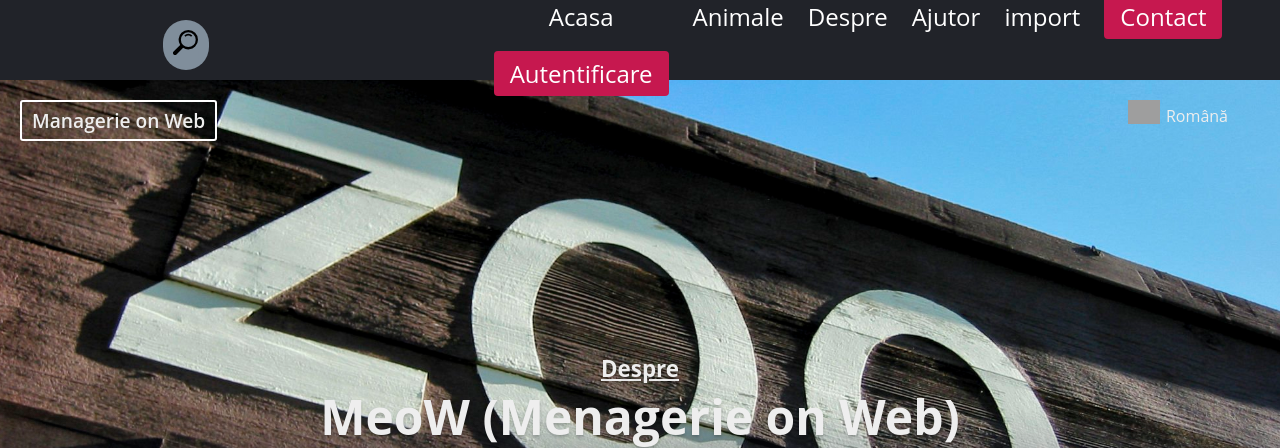
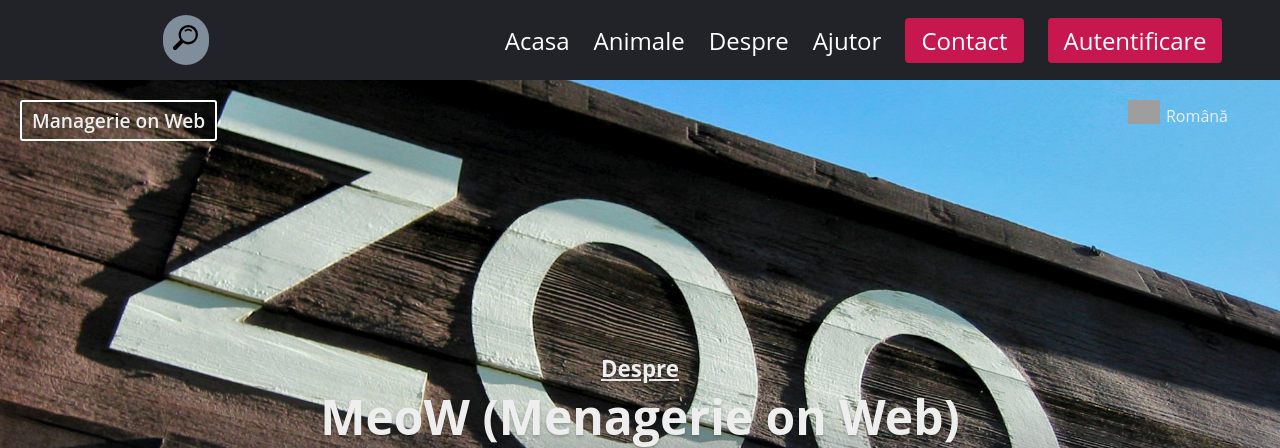
Before and after one commit to Alexandru-Lucaci/TW, a PHP site: page /TW/ in a window 1280 px wide. Shown: the top 448 px of the page. Run offline with PHP 8.4, Linux system fonts and the light colour scheme; some libraries are stand-ins or nearby versions; grey boxes are pictures that could not be loaded.

Commit message:
miniUpdate

```diff
--- a/views/templates/Import.phtml
+++ b/views/templates/Import.phtml
@@ -14,9 +14,10 @@
     <!-- <link rel="stylesheet" href="views/styles/styleNavBar.css" /> -->
 
 
-    <link rel="stylesheet" href="styleContactPage.css" />
+
     <link rel="stylesheet" href="views/styles/styleNavBar.css" />
     <link rel="stylesheet" href="views/styles/styleSearch.css" />
+    <link rel="stylesheet" href="styleContactPage.css" />
   </head>
 
   <body>
--- a/views/templates/NavBar.phtml
+++ b/views/templates/NavBar.phtml
@@ -32,7 +32,7 @@
             <li><a href="index.php?load=Animals/show" class="nav-links">Animale</a></li>
             <li><a href="index.php?load=About/show" class="nav-links">Despre</a></li>
             <li><a href="index.php?load=Help/show" class="nav-links">Ajutor</a></li>
-            <li><a href="index.php?load=Import/show" class="nav-links">import</a></li>
+            <!-- <li><a href="index.php?load=Import/show" class="nav-links">import</a></li> -->
             <li>
                 <a href="index.php?load=Contact/show" class="nav-links nav-links-btn">Contact</a>
             </li>
```
